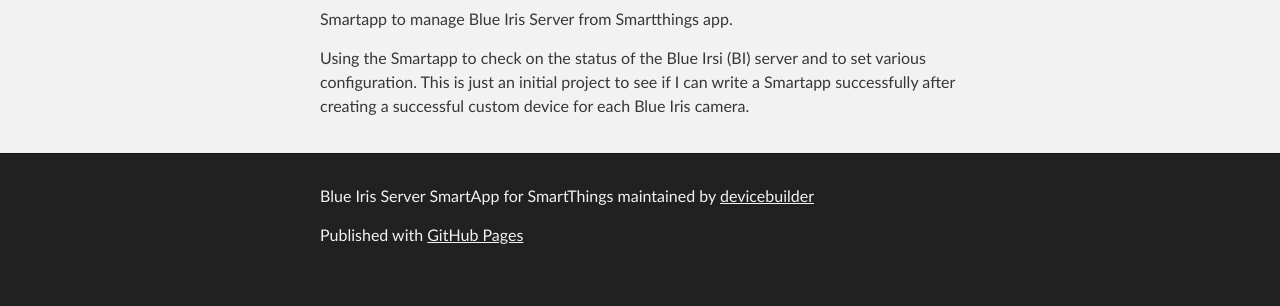
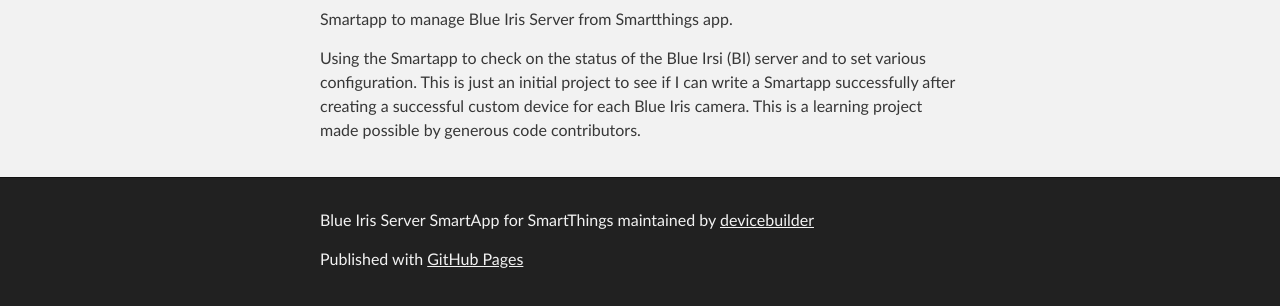
Before and after one commit to devicebuilder/Blue_Iris_Server_for_ST, a plain HTML site: page index.html in a window 1280 px wide. Shown: the part 416-722 px from the top of the page. Drawn offline with Linux system fonts and the light colour scheme.

Commit message:
Create gh-pages branch via GitHub

```diff
--- a/index.html
+++ b/index.html
@@ -36,7 +36,8 @@
 
 <p>Smartapp to manage Blue Iris Server from Smartthings app.</p>
 
-<p>Using the Smartapp to check on the status of the Blue Irsi (BI) server and to set various configuration. This is just an initial project to see if I can write a Smartapp successfully after creating a successful custom device for each Blue Iris camera.</p>
+<p>Using the Smartapp to check on the status of the Blue Irsi (BI) server and to set various configuration. This is just an initial project to see if I can write a Smartapp successfully after creating a successful custom device for each Blue Iris camera.
+This is a learning project made possible by generous code contributors. </p>
       </section>
     </div>
 
--- a/params.json
+++ b/params.json
@@ -1 +1 @@
-{"name":"Blue Iris Server SmartApp for SmartThings","tagline":"SmartApp to manage Blue Iris Server from Smartthings app.","body":"# Blue Iris Server for ST\r\nSmartapp to manage Blue Iris Server from Smartthings app.\r\n\r\nUsing the Smartapp to check on the status of the Blue Irsi (BI) server and to set various configuration. This is just an initial project to see if I can write a Smartapp successfully after creating a successful custom device for each Blue Iris camera.\r\n","google":"","note":"Don't delete this file! It's used internally to help with page regeneration."}
+{"name":"Blue Iris Server SmartApp for SmartThings","tagline":"SmartApp to manage Blue Iris Server from Smartthings app.","body":"# Blue Iris Server for ST\r\nSmartapp to manage Blue Iris Server from Smartthings app.\r\n\r\nUsing the Smartapp to check on the status of the Blue Irsi (BI) server and to set various configuration. This is just an initial project to see if I can write a Smartapp successfully after creating a successful custom device for each Blue Iris camera.\r\nThis is a learning project made possible by generous code contributors. \r\n","google":"","note":"Don't delete this file! It's used internally to help with page regeneration."}
```
